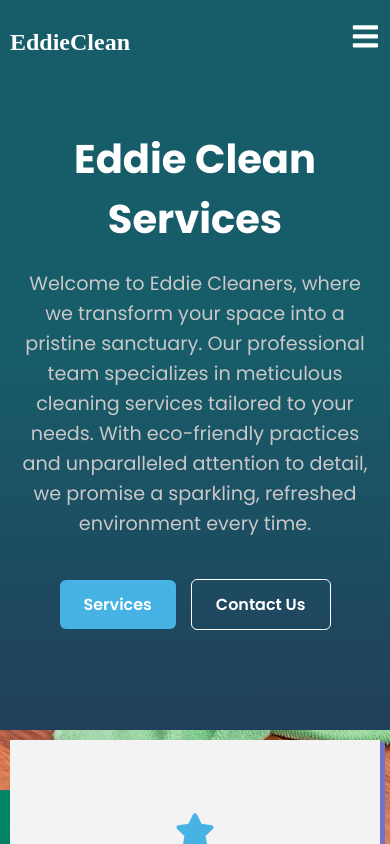
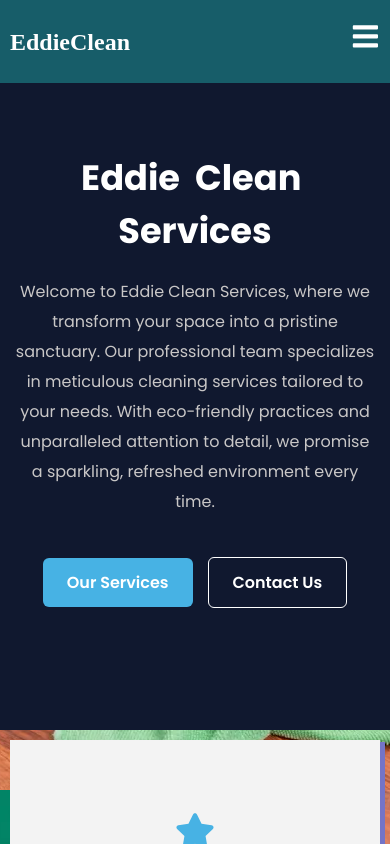
Before and after one commit to nyambogahezron/eddie_clean_services_app, a React (Vite) app: page / in a window 390 px wide. Shown: the top 844 px of the page. Built offline with nearby package versions, Linux system fonts and the light colour scheme.

Commit message:
hero page fix

```diff
--- a/src/index.css
+++ b/src/index.css
@@ -8,6 +8,30 @@
   margin: 0;
   padding: 0;
   box-sizing: border-box;
+}
+:root {
+  /* colors  */
+
+  --bg-primary-clr: #175d69;
+  --purple-clr: #3e2093;
+  --red-light-clr: #f36a8d;
+  --tertiary-clr: #47b2e4;
+  --dark-color: #10182f;
+  --white: #fff;
+  --light-color-1: #f3f3f3;
+
+  /* fonts  */
+
+  --font-400: 400;
+  --font-500: 500;
+  --font-600: 600;
+  --font-700: 700;
+  --font-800: 800;
+
+  /* animations and transitions  */
+
+  --delay-500: 500ms;
+  ---delay-600: 600ms;
 }
 
 body {
@@ -17,7 +41,7 @@ body {
   width: 100vw;
   max-width: 100%;
   min-width: 100%;
-  background: #175d69;
+  /* background: var(--bg-primary-clr); */
   overflow-x: hidden;
 }
 
@@ -78,17 +102,66 @@ section {
   width: 100%;
   font-size: 25px;
   margin-bottom: 60px;
-  color: #f3f3f3;
+  color: var(--light-color-1);
   text-transform: capitalize;
 }
 
 .title h1::before {
   position: absolute;
   content: "";
-  background: #f36a8d;
+  background: var(--red-light-clr);
   width: 20%;
   height: 4px;
   bottom: -20px;
+}
+
+/* buttons  */
+
+.btn {
+  text-decoration: none;
+  color: var(--white);
+  padding: 12px 24px;
+  border-radius: 0.375rem;
+  font-weight: var(--font-600);
+  transition: 0.2s ease;
+  display: inline-block;
+  background-color: var(--tertiary-clr);
+}
+
+.hero-section .buttons a:not(:last-child) {
+  margin-right: 15px;
+}
+
+.btn-secondary {
+  position: relative;
+  border: 1px solid var(--white);
+  background: transparent;
+  z-index: 1;
+}
+.btn-secondary::after {
+  content: "";
+  position: absolute;
+  background: var(--tertiary-clr);
+  top: 0;
+  bottom: 0;
+  right: 0;
+  width: 0;
+  height: 100%;
+  border-radius: 0.375rem;
+  z-index: -1;
+  transition: 0.5s;
+  transition: all 300ms;
+}
+
+.btn-primary:hover {
+  background-color: transparent;
+  border: 1px solid var(--white);
+}
+
+.btn-secondary:hover::after {
+  right: 0;
+  width: 100%;
+  height: 100%;
 }
 
 /* Home section  page title */
@@ -106,7 +179,7 @@ section {
   position: relative;
   font-size: 2.2em;
   text-align: center;
-  color: #fff;
+  color: var(--white);
   display: flex;
   flex-direction: column;
   align-items: center;
@@ -130,13 +203,13 @@ section {
 }
 
 .primary-btn {
-  color: #fff;
+  color: var(--white);
   font-size: 18px;
   outline: none;
   border: none;
   padding: 15px 18px;
   border-radius: 4px;
-  background: #3e2093;
+  background: var(--purple-clr);
   cursor: pointer;
   transition: all 0.3s ease;
 }
@@ -148,7 +221,7 @@ section {
 /************ Page Pre-loader  *************/
 
 #pre-loader {
-  background: #175d69;
+  background: var(--bg-primary-clr);
 }
 
 #pre-loader span:nth-child(1) {
@@ -239,7 +312,7 @@ section {
   align-items: center;
   justify-content: center;
   flex-direction: row;
-  color: #10182f;
+  color: var(--dark-color);
 }
 .pagination button.prev,
 .pagination button.next {
@@ -260,7 +333,7 @@ section {
 
 .pagination button.active {
   background-color: #007bff;
-  color: white;
+  color: var(--white);
 }
 
 .pagination button.disabled {
@@ -289,7 +362,7 @@ section {
   left: 50%;
   margin-top: -100px;
   margin-left: 50px;
-  color: #fff;
+  color: var(--white);
   font-family: Roboto;
   font-weight: 300;
 }
@@ -313,7 +386,7 @@ button {
   background: #68c950;
   padding: 8px 25px;
   border-radius: 4px;
-  color: #fff;
+  color: var(--white);
   font-weight: bold;
   font-size: 14px;
   transition: all 0.3s linear;
@@ -323,7 +396,7 @@ button {
 }
 .not-found .buttons-con .action-link-wrap a:hover {
   background: #5a5c6c;
-  color: #fff;
+  color: var(--white);
 }
 
 .not-found #Polygon-1,
@@ -374,7 +447,8 @@ button {
 -------------- HOME SECTION -------------------
 *************/
 #home {
-  background: linear-gradient(to bottom, #175d69 23%, #330c43 95%);
+  position: relative;
+  background: var(--bg-primary-clr);
 }
 
 /* Navbar CSS */
@@ -384,7 +458,7 @@ button {
   left: 0;
   width: 100%;
   z-index: 99;
-  background-color: #175d69;
+  background-color: var(--bg-primary-clr);
 }
 
 .navbar {
@@ -398,12 +472,12 @@ button {
 
 .navbar .logo a {
   font-size: 1.8rem;
-  color: #fff;
+  color: var(--white);
   opacity: 1;
   font-family: cursive;
 }
 .navbar .logo a:hover {
-  color: #47b2e4;
+  color: var(--tertiary-clr);
   opacity: 0.8;
 }
 .navbar .links {
@@ -416,18 +490,18 @@ button {
 .navbar .links a {
   font-weight: 500;
   text-decoration: none;
-  color: #fff;
+  color: var(--white);
   padding: 10px 0;
   transition: 0.2s ease;
 }
 
 .navbar .links a:hover {
-  color: #47b2e4;
+  color: var(--tertiary-clr);
 }
 
 .navbar .buttons a {
   text-decoration: none;
-  color: #fff;
+  color: var(--white);
   font-size: 1rem;
   padding: 15px 0;
   transition: 0.2s ease;
@@ -437,26 +511,10 @@ button {
   margin-right: 30px;
 }
 
-.navbar .buttons .signin:hover {
-  color: #47b2e4;
-}
-
-.navbar .buttons .signup {
-  border: 1px solid #fff;
-  padding: 10px 20px;
-  border-radius: 0.375rem;
-  text-align: center;
-  transition: 0.2s ease;
-}
-
-.navbar .buttons .signup:hover {
-  background-color: #47b2e4;
-  color: #fff;
-}
-
 /* Hero Section */
 
 .hero-section {
+  position: relative;
   display: flex;
   justify-content: space-evenly;
   align-items: center;
@@ -464,31 +522,99 @@ button {
   padding: 0 15px;
   max-width: 1600px;
   margin: 0 auto;
+  background: var(--dark-color);
 }
 
 .hero-section .hero {
   max-width: 50%;
-  color: #fff;
+  color: var(--white);
 }
 
 .hero h2 {
-  font-size: 2.5rem;
+  color: var(--white);
+  font-family: Poppins;
+  font-size: 2.2rem;
   margin-bottom: 20px;
+  text-transform: capitalize;
+}
+
+.hero h2 span {
+  filter: blur(0px);
+  opacity: 0;
+  position: relative;
+  animation: blur 500ms forwards;
+  animation-delay: var(--delay-500);
+}
+
+.hero h2 span:nth-child(1) {
+  animation-delay: 200ms;
+}
+.hero h2 span:nth-child(2) {
+  animation-delay: 400ms;
+}
+.hero h2 span:nth-child(3) {
+  animation-delay: 600ms;
+}
+
+@keyframes blur {
+  0% {
+    filter: blur(40px);
+    opacity: 0;
+    bottom: -40px;
+  }
+  100% {
+    filter: blur(0px);
+    opacity: 1;
+    bottom: 0;
+  }
+}
+
+.hero h2 :where(span:hover, span:has(~ span:hover)) {
+  color: var(--tertiary-clr);
 }
 
 .hero p {
-  font-size: 1.2rem;
+  font-size: 1rem;
   line-height: 30px;
   margin-bottom: 20px;
   color: #c9c7c7;
 }
 
+.hero .buttons {
+  animation-delay: var(---delay-600);
+}
+.hero-section .img {
+  margin-top: 20px;
+}
+
+.fade-up {
+  position: relative;
+  animation: fade-up 700ms forwards ease-out;
+  animation-delay: var(--delay-500);
+  opacity: 0;
+  bottom: -60px;
+}
+
+@keyframes fade-up {
+  0% {
+    opacity: 0;
+    bottom: -60px;
+  }
+  60% {
+    opacity: 0.7;
+    bottom: 4px;
+  }
+  100% {
+    opacity: 1;
+    bottom: 0;
+  }
+}
 .hero-section .img img {
   width: 100%;
   height: 100%;
   background-position: center;
   object-fit: cover;
-  background-size: cover;
+  background-size: fill;
   opacity: 0.8;
   border: white 5px solid;
   transition: opacity, 0.3s;
@@ -502,33 +628,6 @@ button {
   margin-top: 40px;
 }
 
-.hero-section .buttons a {
-  text-decoration: none;
-  color: #fff;
-  padding: 12px 24px;
-  border-radius: 0.375rem;
-  font-weight: 600;
-  transition: 0.2s ease;
-  display: inline-block;
-}
-
-.hero-section .buttons a:not(:last-child) {
-  margin-right: 15px;
-}
-
-.buttons .join {
-  background-color: #47b2e4;
-}
-
-.hero-section .buttons .learn {
-  border: 1px solid #fff;
-  border-radius: 0.375rem;
-}
-
-.hero-section .buttons a:hover {
-  background-color: #47b2e4;
-}
-
 /* Hamburger menu styles */
 
 #menu-toggle {
@@ -537,7 +636,7 @@ button {
 
 #hamburger-btn {
   font-size: 1.8rem;
-  color: #fff;
+  color: var(--white);
   cursor: pointer;
   display: none;
   order: 1;
@@ -555,7 +654,7 @@ button {
     width: 100%;
     height: 100vh;
     padding-top: 50px;
-    background: #175d69;
+    background: var(--bg-primary-clr);
     flex-direction: column;
     transition: 0.3s ease;
   }
@@ -613,7 +712,7 @@ button {
   flex-direction: column;
   height: 220px;
   width: 350px;
-  background: #f3f3f3;
+  background: var(--light-color-1);
   justify-content: center;
   align-items: center;
   transition: all 0.5s ease;
@@ -639,7 +738,7 @@ button {
 }
 .hero-panel .box .icon svg {
   font-size: 65px;
-  color: #47b2e4;
+  color: var(--tertiary-clr);
 }
 .hero-panel .wrapper .box:hover .icon svg {
   color: #2a254f;
@@ -722,8 +821,8 @@ button {
 }
 #aboutUs .container .about-left-content .icons li {
   list-style-type: none;
-  background: #f36a8d;
-  color: #fff;
+  background: var(--red-light-clr);
+  color: var(--white);
   width: 40px;
   height: 40px;
   margin: 0 0.5rem;
@@ -743,7 +842,7 @@ button {
 /********* about content right  ***********/
 
 #aboutUs .container .about-right {
-  background: #175d69;
+  background: var(--bg-primary-clr);
   display: flex;
   flex-direction: column;
   align-items: center;
@@ -779,7 +878,7 @@ button {
   padding: 20px 10px;
   font-size: 1em;
   line-height: 27px;
-  color: #f3f3f3;
+  color: var(--light-color-1);
   background: #2f4f4f;
   box-shadow: 2px 3px 0 #7e7e7e;
   margin-left: -30px;
@@ -788,7 +887,7 @@ button {
 
 .about-info {
   margin-top: 30px;
-  background: linear-gradient(to left, #175d69 40%, #317a87 75%);
+  background: linear-gradient(to left, var(--bg-primary-clr) 40%, #317a87 75%);
   padding: 20px 0;
 }
 .about-info .wrapper {
@@ -836,16 +935,16 @@ button {
   top: -23px;
   display: flex;
   align-items: center;
-  color: #f3f3f3;
+  color: var(--light-color-1);
   font-size: 1.4rem;
   letter-spacing: 2px;
   padding: 10px 15px;
-  background: #47b2e4;
+  background: var(--tertiary-clr);
   outline: none;
 }
 .about-info .wrapper .item p {
   font-size: 0.9rem;
-  color: #f3f3f3;
+  color: var(--light-color-1);
   text-align: center;
   line-height: 2.3;
 }
@@ -895,7 +994,7 @@ button {
 
 .about-values {
   padding: 5px 10px;
-  background: #175d69;
+  background: var(--bg-primary-clr);
   margin-top: -15px;
 }
 .about-values .list-container .title h1 {
@@ -904,7 +1003,7 @@ button {
   font-size: 1.3rem;
   font-family: cursive;
   text-transform: capitalize;
-  color: #f3f3f3;
+  color: var(--light-color-1);
 }
 
 .about-values .list-container .wrapper {
@@ -936,7 +1035,7 @@ button {
 .list-item .heading .title {
   font-size: 1rem;
   font-weight: bold;
-  color: #f3f3f3;
+  color: var(--light-color-1);
 }
 
 .list-item .content .description {
@@ -1066,7 +1165,7 @@ button {
   justify-content: center;
   margin-top: 40px;
   width: 70%;
-  background: #f3f3f3;
+  background: var(--light-color-1);
   font-weight: bold;
   text-transform: capitalize;
   font-size: 1.5rem;
@@ -1079,8 +1178,6 @@ button {
   margin-top: 60px;
 }
 
-
-
 .testimonial .wrapper {
   max-width: 1200px;
   margin: auto;
@@ -1092,7 +1189,7 @@ button {
 }
 
 .testimonial .wrapper .box {
-  background: #fff;
+  background: var(--white);
   padding: 25px;
   border-radius: 3px;
 }
@@ -1116,7 +1213,7 @@ button {
   padding-top: 8px;
 }
 
-.testimonial .box .info{
+.testimonial .box .info {
   display: flex;
   flex-direction: column;
   align-items: start;
@@ -1127,7 +1224,6 @@ button {
   color: #17a2b8;
   margin-bottom: 10px;
 }
-
 
 .testimonial .box .info .stars svg {
   color: #17a2b8;
@@ -1144,10 +1240,10 @@ button {
   width: 100%;
   object-fit: cover;
   border-radius: 50%;
-  border: 2px solid #fff;
+  border: 2px solid var(--white);
 }
 .testimonial .box:hover .content .image img {
-  border-color: #fff;
+  border-color: var(--white);
 }
 
 @media (max-width: 1045px) {
@@ -1217,7 +1313,7 @@ button {
 
 #contact .content .left-side .details svg {
   font-size: 35px;
-  color: #3e2093;
+  color: var(--purple-clr);
 }
 
 #contact .content .left-side .info {
@@ -1231,7 +1327,7 @@ button {
 #contact .content .left-side .info .topic {
   font-size: 18px;
   font-weight: 500;
-  color: #f36a8d;
+  color: var(--red-light-clr);
   margin-bottom: 5px;
 }
 
@@ -1253,7 +1349,7 @@ button {
   padding: 10px;
   cursor: pointer;
   background: #2f4f4f;
-  color: #f3f3f3;
+  color: var(--light-color-1);
   margin-top: 8px;
   background: #007bff;
   transition: all 0.3s ease;
@@ -1265,8 +1361,8 @@ button {
 }
 
 .tabs div.active {
-  background: #f36a8d;
-  color: #f3f3f3;
+  background: var(--red-light-clr);
+  color: var(--light-color-1);
 }
 
 #contact .right-side {
@@ -1276,7 +1372,7 @@ button {
 #contact .right-side .contact-form .topic-text {
   font-size: 25px;
   font-weight: 700;
-  color: #3e2093;
+  color: var(--purple-clr);
   text-transform: uppercase;
   margin-bottom: 15px;
 }
@@ -1331,7 +1427,7 @@ button {
   float: left;
   margin: 0 5px;
   overflow: hidden;
-  background: #f3f3f3;
+  background: var(--light-color-1);
   border-radius: 50px;
   cursor: pointer;
   box-shadow: 0px 10px 10px rgba(0, 0, 0, 0.1);
@@ -1374,7 +1470,7 @@ button {
   margin: auto;
 }
 .social-media-icons .wrapper .button:hover .icon svg {
-  color: #fff;
+  color: var(--white);
   margin-left: 0;
 }
 
@@ -1464,7 +1560,7 @@ button {
 }
 
 .pricing .wrapper .table {
-  background: #fff;
+  background: var(--white);
   width: calc(33% - 20px);
   padding: 30px 30px;
   position: relative;
@@ -1484,10 +1580,10 @@ button {
   height: 100%;
   width: 100%;
   border-radius: 50%;
-  border: 3px solid #fff;
+  border: 3px solid var(--white);
   line-height: 117px;
   text-align: center;
-  color: #fff;
+  color: var(--white);
   position: relative;
 }
 .price-area .inner-area .text {
@@ -1514,7 +1610,7 @@ button {
   left: 50%;
   font-size: 25px;
   font-weight: 500;
-  background: #fff;
+  background: var(--white);
   padding: 0 15px;
   transform: translate(-50%, -50%);
 }
@@ -1546,7 +1642,7 @@ button {
 .table .btn button {
   width: 80%;
   height: 50px;
-  color: #fff;
+  color: var(--white);
   font-size: 20px;
   font-weight: 500;
   border: none;
@@ -1568,12 +1664,12 @@ button {
 }
 .basic .btn button {
   border: 2px solid #ffd861;
-  background: #fff;
+  background: var(--white);
   color: #ffd861;
 }
 .basic .btn button:hover {
   background: #ffd861;
-  color: #fff;
+  color: var(--white);
 }
 .premium ::selection,
 .premium .price-area,
@@ -1592,11 +1688,11 @@ button {
 .ultimate .btn button {
   border: 2px solid #43ef8b;
   color: #43ef8b;
-  background: #fff;
+  background: var(--white);
 }
 .ultimate .btn button:hover {
   background: #43ef8b;
-  color: #fff;
+  color: var(--white);
 }
 .basic .package-name {
   background: #ffecb3;
@@ -1630,7 +1726,7 @@ button {
   }
 }
 ::selection {
-  color: #fff;
+  color: var(--white);
 }
 .table .ribbon {
   width: 150px;
@@ -1666,7 +1762,7 @@ button {
   width: 200px;
   background: #a26bfa;
   padding: 10px 0;
-  color: #fff;
+  color: var(--white);
   text-align: center;
   font-size: 17px;
   text-transform: uppercase;
@@ -1709,9 +1805,29 @@ button {
 footer {
   position: relative;
   width: 100%;
-  background: #10182f;
-}
-
+  background: var(--dark-color);
+  isolation: isolate;
+}
+.custom-shape-divider-bottom-1715724372 {
+  position: absolute;
+  top: 0;
+  left: 0;
+  width: 100%;
+  overflow: hidden;
+  line-height: 0;
+  z-index: -1;
+}
+
+.custom-shape-divider-bottom-1715724372 svg {
+  position: relative;
+  display: block;
+  width: calc(100% + 1.3px);
+  height: 100px;
+}
+
+.custom-shape-divider-bottom-1715724372 .shape-fill {
+  fill: #101d45;
+}
 footer .footer-row {
   display: flex;
   flex-wrap: wrap;
@@ -1721,7 +1837,7 @@ footer .footer-row {
 }
 
 .footer-row .footer-col h4 {
-  color: #fff;
+  color: var(--white);
   font-size: 1.2rem;
   font-weight: 400;
 }
@@ -1741,7 +1857,7 @@ footer .footer-row {
 }
 
 .footer-col .links li a:hover {
-  color: #fff;
+  color: var(--white);
 }
 
 .footer-col p {
@@ -1762,8 +1878,8 @@ footer .footer-row {
   width: 100%;
   outline: none;
   border: 1px solid #7489c6;
-  caret-color: #fff;
-  color: #fff;
+  caret-color: var(--white);
+  color: var(--white);
   padding-left: 10px;
 }
 
@@ -1772,7 +1888,7 @@ footer .footer-row {
 }
 
 .footer-col form button {
-  background: #fff;
+  background: var(--white);
   outline: none;
   border: none;
   padding: 10px 15px;
@@ -1798,7 +1914,7 @@ footer .footer-row {
 }
 
 .footer-col .icons i:hover {
-  color: #fff;
+  color: var(--white);
 }
 
 .powered-by {
@@ -1809,7 +1925,7 @@ footer .footer-row {
 }
 
 .powered-by span:nth-child(1) {
-  color: #f3f3f3;
+  color: var(--light-color-1);
 }
 
 .powered-by span:nth-child(2) {
@@ -1855,7 +1971,7 @@ footer .footer-row {
   bottom: 40px;
   right: 20px;
   background: #000;
-  color: #fff;
+  color: var(--white);
   border: none;
   border-radius: 50%;
   padding: 10px;
@@ -1867,13 +1983,13 @@ footer .footer-row {
   transition: all 0.3s ease;
 }
 
-.scrollToTop.show{
+.scrollToTop.show {
   opacity: 1;
   visibility: visible;
   transform: translateY(0);
 }
 
-.scrollToTop:hover{
+.scrollToTop:hover {
   background: #333;
 }
 
@@ -1900,7 +2016,7 @@ footer .footer-row {
   position: absolute;
   height: 100%;
   width: 100%;
-  background: #175d69;
+  background: var(--bg-primary-clr);
   bottom: 0;
   top: 0;
   margin: auto;
@@ -1922,7 +2038,7 @@ footer .footer-row {
   font-size: 25px;
   text-transform: capitalize;
   font-weight: 700;
-  color: #fff;
+  color: var(--white);
 }
 .single-page-header .wrapper .title::after {
   content: "";
@@ -1983,7 +2099,7 @@ footer .footer-row {
 }
 
 .single-page-nav .current-page {
-  color: #10182f;
+  color: var(--dark-color);
   font-weight: 700;
   font-size: 15px;
 }
--- a/src/pages/Home/Sections/HeroSection.jsx
+++ b/src/pages/Home/Sections/HeroSection.jsx
@@ -4,19 +4,23 @@ const HeroSection = () => {
   return (
     <div className='hero-section'>
       <div className='hero'>
-        <h2>Eddie Clean Services</h2>
-        <p>
-          Welcome to Eddie Cleaners, where we transform your space into a
+        <h2>
+          <span>Eddie</span>
+          <span>&nbsp; clean</span>
+          <span>&nbsp; services</span>
+        </h2>
+        <p className="fade-up">
+          Welcome to Eddie Clean Services, where we transform your space into a
           pristine sanctuary. Our professional team specializes in meticulous
           cleaning services tailored to your needs. With eco-friendly practices
           and unparalleled attention to detail, we promise a sparkling,
           refreshed environment every time.
         </p>
-        <div className='buttons'>
-          <Link to='#services' className='join'>
-            Services
+        <div className='buttons fade-up'>
+          <Link to='#services' className=' btn btn-primary'>
+            Our Services
           </Link>
-          <Link to='#contactUs' className='learn'>
+          <Link to='#contactUs' className='btn btn-secondary'>
             Contact Us
           </Link>
         </div>
```
Also changed, not shown: src/components/Footer.jsx (+15 -1 lines), src/components/Navbar.jsx (+3 -6 lines), public/pic05.jpg (deleted).
